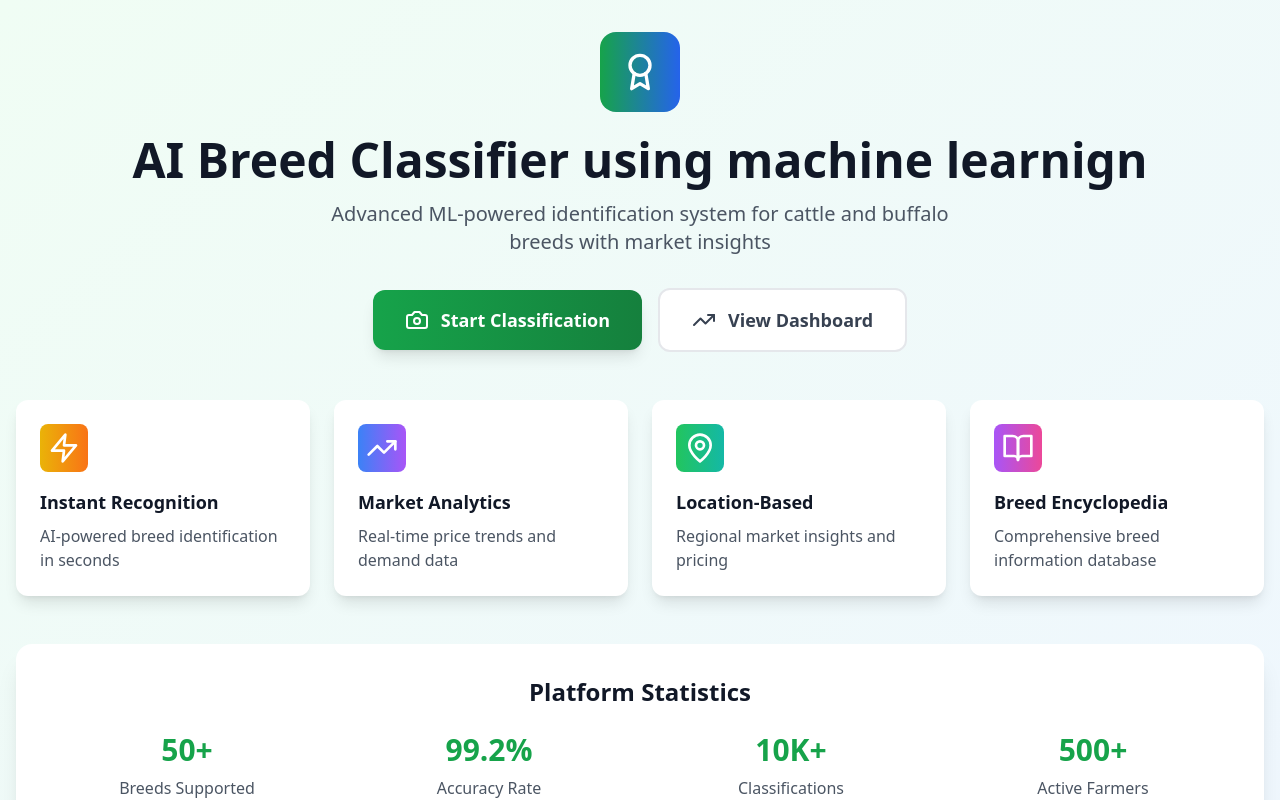
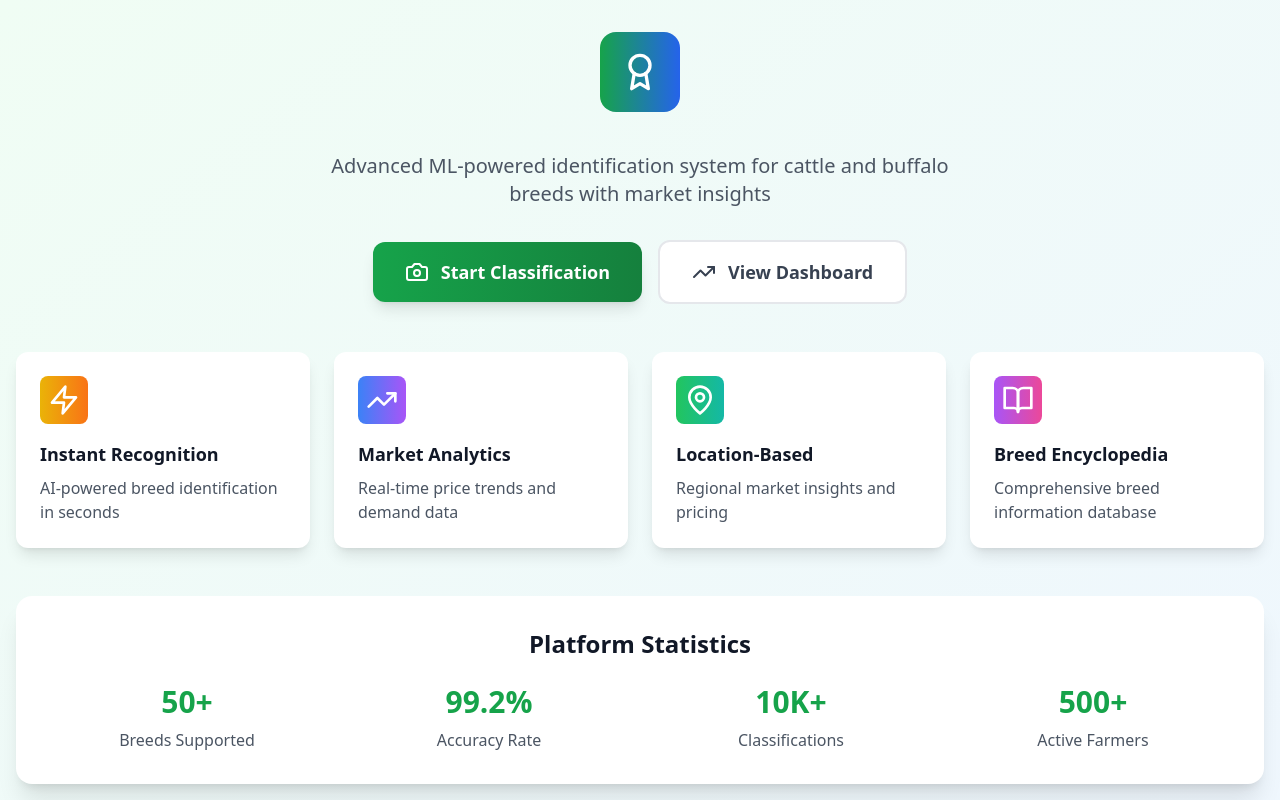
Before and after one commit to Shithijms/SIH_2025, a React (Vite) app: page / in a window 1280 px wide. Shown: the top 800 px of the page. Built offline with nearby package versions, Linux system fonts and the light colour scheme.

Commit message:
My local changes to App.tsx

```diff
--- a/src/App.tsx
+++ b/src/App.tsx
@@ -45,7 +45,7 @@ function App() {
                   <Award className="w-10 h-10 text-white" />
                 </div>
                 <h1 className="text-4xl md:text-5xl font-bold text-gray-900 mb-4">
-                  AI Breed Classifier using machine learnign
+
                 </h1>
                 <p className="text-xl text-gray-600 mb-8 max-w-2xl mx-auto">
                   Advanced ML-powered identification system for cattle and buffalo breeds with market insights
```
